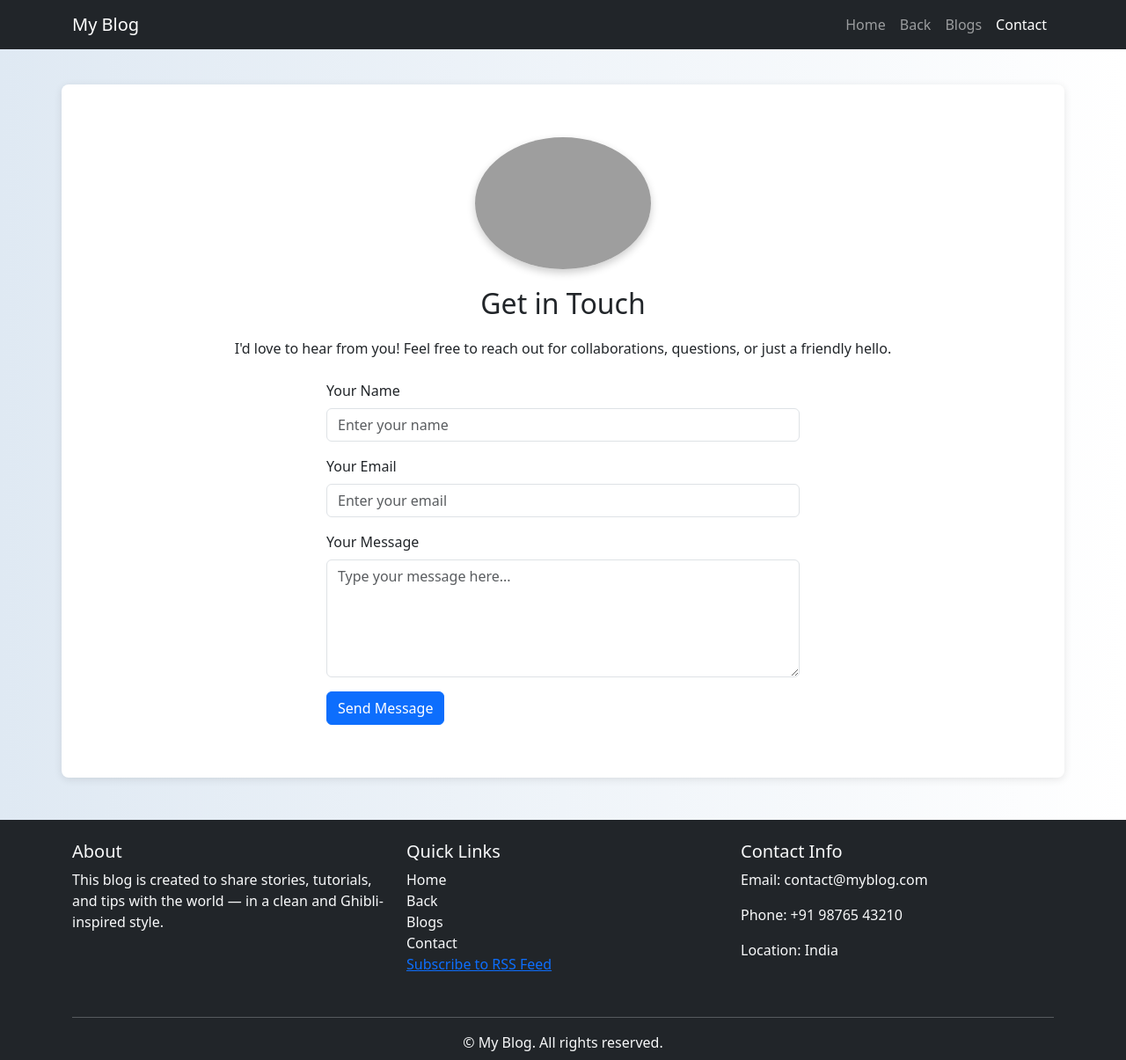
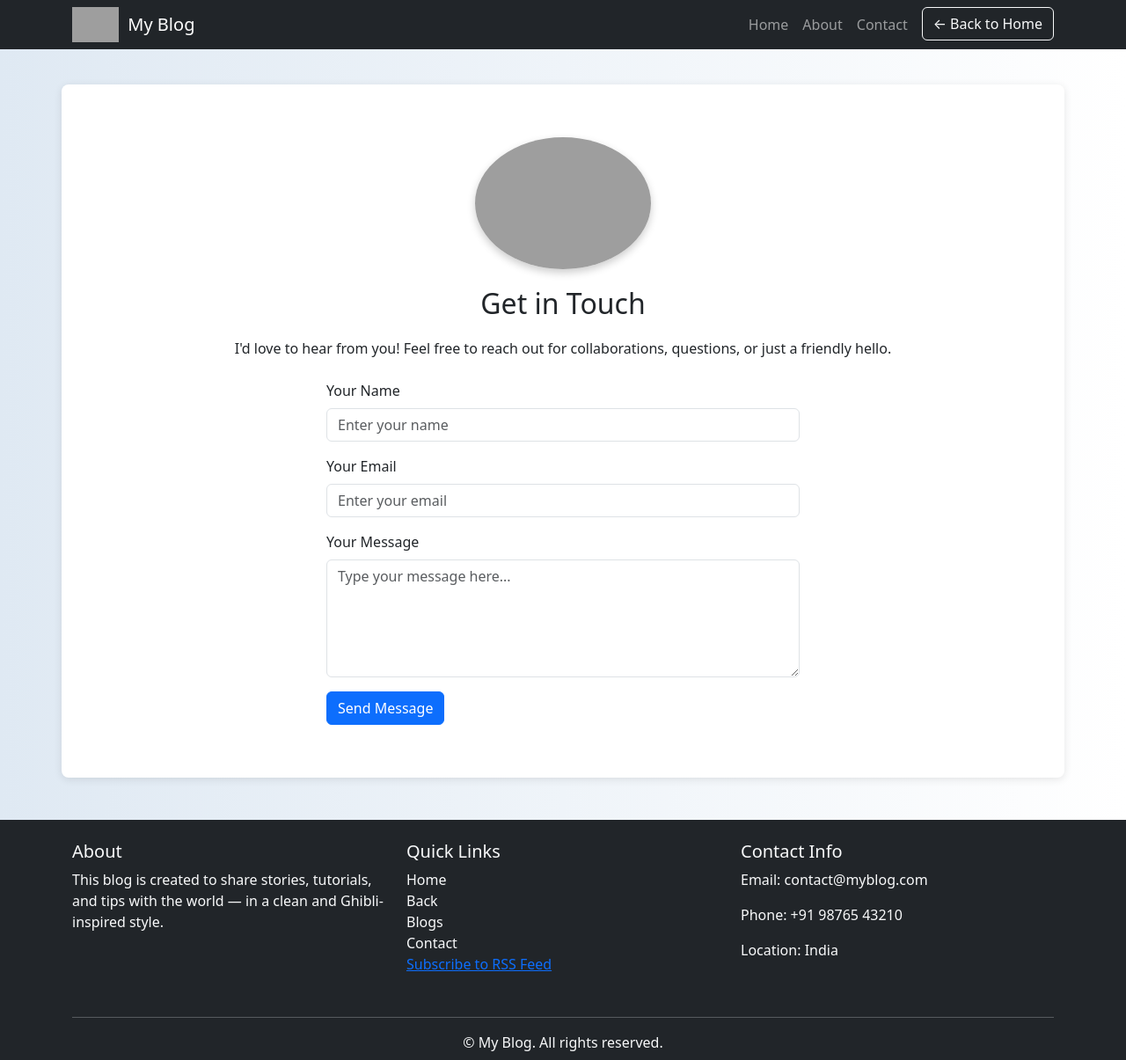
Before and after one commit to gouse-1725/Blog_repo, a Django app: page /contact/ in a window 1280 px wide. Shown: the whole page at 88% size. Run offline with Django 5.2, Linux system fonts and the light colour scheme; grey boxes are pictures that could not be loaded.

Commit message:
updated code

```diff
--- a/templates/contact.html
+++ b/templates/contact.html
@@ -34,15 +34,27 @@
 <body class="ghibli-bg">
 
 <!-- Navbar -->
-<nav class="navbar navbar-expand-lg navbar-dark bg-dark">
+<nav class="navbar navbar-expand-lg navbar-dark bg-dark sticky-top">
     <div class="container">
-        <a class="navbar-brand" href="#">My Blog</a>
-        <div class="collapse navbar-collapse justify-content-end">
+        <img src="{% static 'logo1.png' %}" alt="Logo" style="height: 40px; width: auto; margin-right: 10px;">
+        <a class="navbar-brand" href="{% url 'home' %}">My Blog</a>
+        <button class="navbar-toggler" type="button" data-bs-toggle="collapse" data-bs-target="#navbarNav" aria-controls="navbarNav" aria-expanded="false" aria-label="Toggle navigation">
+            <span class="navbar-toggler-icon"></span>
+        </button>
+        <div class="collapse navbar-collapse justify-content-end" id="navbarNav">
             <ul class="navbar-nav">
-                <li class="nav-item"><a class="nav-link" href="{% url 'home' %}">Home</a></li>
-                <li class="nav-item"><a class="nav-link" href="javascript:history.back()">Back</a></li>
-                <li class="nav-item"><a class="nav-link" href="{% url 'home' %}#blogs">Blogs</a></li>
-                <li class="nav-item"><a class="nav-link active" href="#">Contact</a></li>
+                <li class="nav-item">
+                    <a class="nav-link" href="{% url 'home' %}">Home</a>
+                </li>
+                <li class="nav-item">
+                    <a class="nav-link" href="{% url 'about' %}">About</a>
+                </li>
+                <li class="nav-item">
+                    <a class="nav-link" href="{% url 'contact' %}">Contact</a>
+                </li>
+                <li class="nav-item">
+                    <a class="btn btn-outline-light ms-2" href="{% url 'home' %}">← Back to Home</a>
+                </li>
             </ul>
         </div>
     </div>
```
